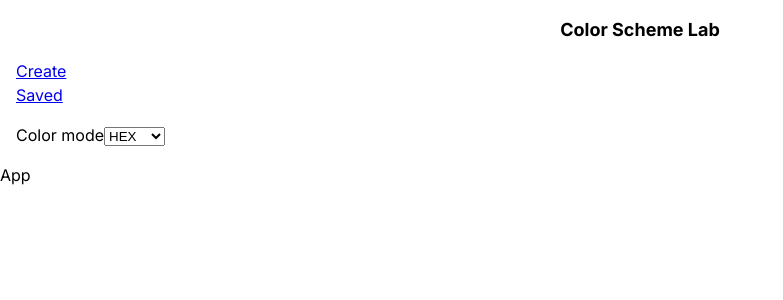
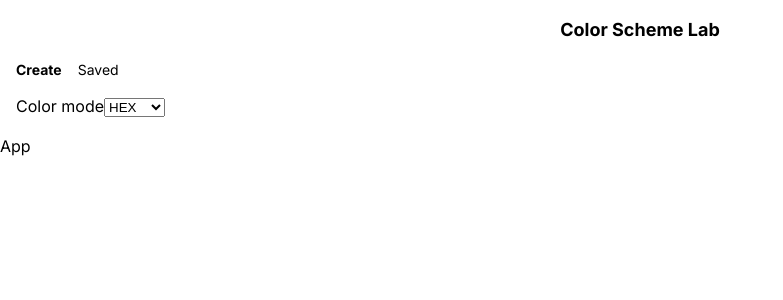
Before and after one commit to goranstevanovic/color-scheme-lab, a React (Create React App) app: page / in a window 1280 px wide. Shown: the top 300 px of the page, without its empty margins (0-783 px from the left). Built offline with nearby package versions, Linux system fonts and the light colour scheme.

Commit message:
Style navigation

```diff
--- a/src/components/Header.module.css
+++ b/src/components/Header.module.css
@@ -8,3 +8,18 @@
   font-weight: bold;
   margin: 1rem;
 }
+
+.nav ul {
+  display: flex;
+  font-size: 0.875rem;
+  gap: 1rem;
+}
+
+.nav a {
+  color: inherit;
+  text-decoration: none;
+}
+
+.active {
+  font-weight: bold;
+}
--- a/src/components/Header.tsx
+++ b/src/components/Header.tsx
@@ -4,10 +4,12 @@ function Header() {
   return (
     <header className={styles.container}>
       <h1 className={styles.heading}>Color Scheme Lab</h1>
-      <nav>
+      <nav className={styles.nav}>
         <ul>
           <li>
-            <a href="/">Create</a>
+            <a className={styles.active} href="/">
+              Create
+            </a>
           </li>
           <li>
             <a href="/">Saved</a>
```
